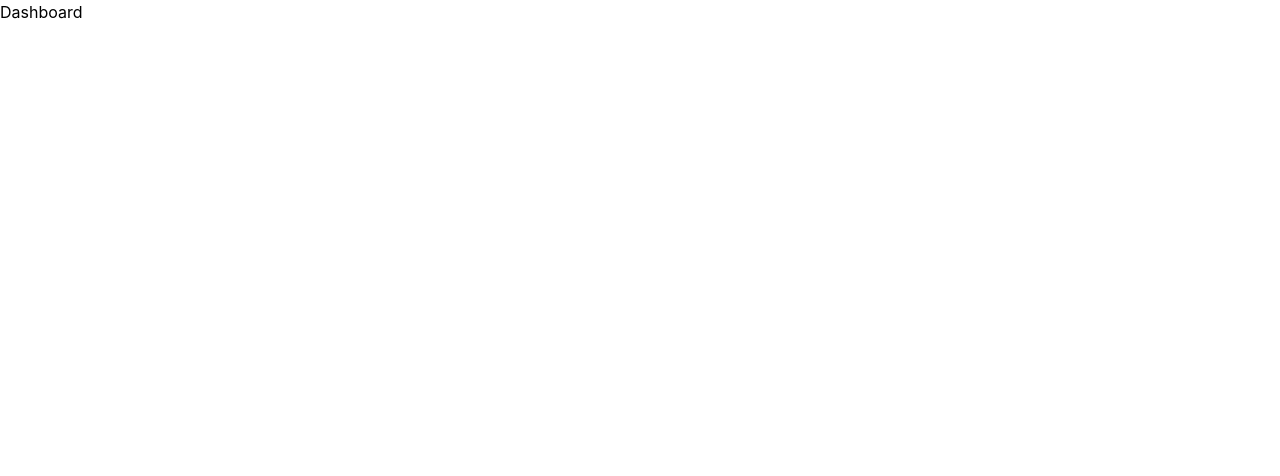
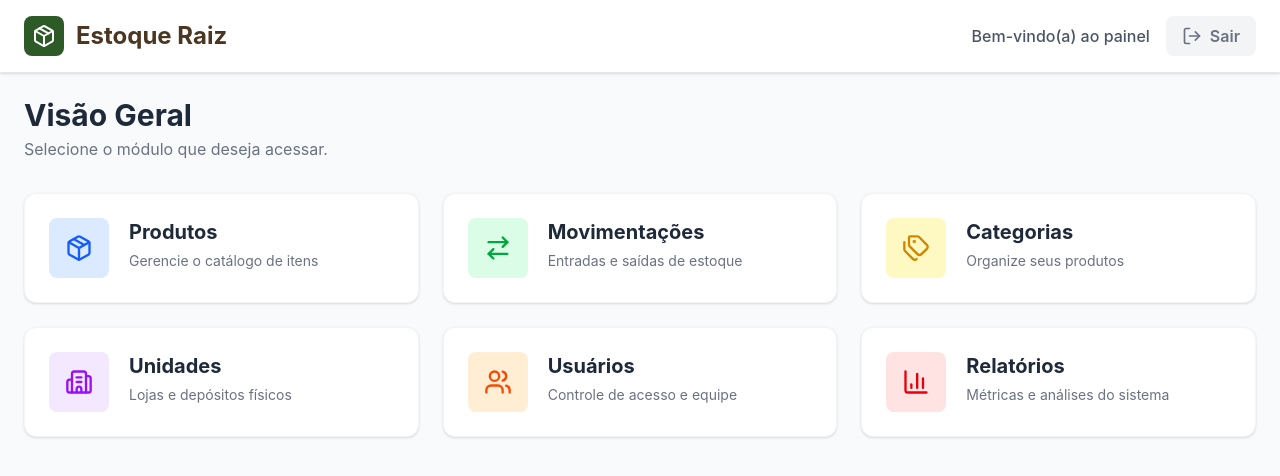
Before and after one commit to Joaokenehen/EstoqueRaizWeb, a React (Vite) app in the folder app-estoqueraiz/: page /dashboard in a window 1280 px wide. Shown: the top 476 px of the page. Built offline with nearby package versions, Linux system fonts and the light colour scheme; sample sign-in values are in the browser's storage.

Commit message:
feat: adicionado modulos ao dashboard e atualizado UI de cadastro/login

```diff
--- a/app-estoqueraiz/package.json
+++ b/app-estoqueraiz/package.json
@@ -12,6 +12,7 @@
   "dependencies": {
     "@tailwindcss/vite": "^4.2.1",
     "axios": "^1.13.6",
+    "lucide-react": "^0.577.0",
     "react": "^19.2.0",
     "react-dom": "^19.2.0",
     "react-router-dom": "^7.13.1",
--- /dev/null
+++ b/app-estoqueraiz/src/data/modulos.ts
@@ -0,0 +1,59 @@
+import {
+  Package,
+  ArrowRightLeft,
+  Tags,
+  Building2,
+  Users,
+  BarChart3
+} from 'lucide-react';
+
+export const modulos = [
+  {
+    nome: 'Produtos',
+    descricao: 'Gerencie o catálogo de itens',
+    rota: '/produtos',
+    icon: Package, // <-- Passamos apenas a referência do componente
+    corIcone: 'text-blue-600',
+    corFundo: 'bg-blue-100'
+  },
+  {
+    nome: 'Movimentações',
+    descricao: 'Entradas e saídas de estoque',
+    rota: '/movimentacoes',
+    icon: ArrowRightLeft,
+    corIcone: 'text-green-600',
+    corFundo: 'bg-green-100'
+  },
+  {
+    nome: 'Categorias',
+    descricao: 'Organize seus produtos',
+    rota: '/categorias',
+    icon: Tags,
+    corIcone: 'text-yellow-600',
+    corFundo: 'bg-yellow-100'
+  },
+  {
+    nome: 'Unidades',
+    descricao: 'Lojas e depósitos físicos',
+    rota: '/unidades',
+    icon: Building2,
+    corIcone: 'text-purple-600',
+    corFundo: 'bg-purple-100'
+  },
+  {
+    nome: 'Usuários',
+    descricao: 'Controle de acesso e equipe',
+    rota: '/usuarios',
+    icon: Users,
+    corIcone: 'text-orange-600',
+    corFundo: 'bg-orange-100'
+  },
+  {
+    nome: 'Relatórios',
+    descricao: 'Métricas e análises do sistema',
+    rota: '/relatorios',
+    icon: BarChart3,
+    corIcone: 'text-red-600',
+    corFundo: 'bg-red-100'
+  },
+];
--- a/app-estoqueraiz/src/pages/Cadastro.tsx
+++ b/app-estoqueraiz/src/pages/Cadastro.tsx
@@ -1,5 +1,6 @@
 import React, { useState } from 'react';
 import { useNavigate } from 'react-router-dom';
+import { Eye, EyeOff } from 'lucide-react';
 import logoEstoque from '../assets/LogoEstoqueRaiz.png';
 import api from '../services/api';
 
@@ -10,6 +11,7 @@ export const Cadastro = () => {
   const [senha, setSenha] = useState("");
   const [mensagem, setMensagem] = useState({ texto: "", cor: "" });
   const [cpf, setCpf] = useState("");
+  const [mostrarSenha, setMostrarSenha] = useState(false);
 
   const handleCadastro = async (e: React.FormEvent) => {
     e.preventDefault();
@@ -24,7 +26,7 @@ export const Cadastro = () => {
 
       if (response.status === 201) {
         setMensagem({ texto: 'Usuário criado com sucesso!', cor: 'green' });
-        setNome(''); setEmail(''); setSenha('');
+        setNome(''); setEmail(''); setSenha(''); setCpf('');
       }
     } catch (error: any) {
       const erroBackend = error.response?.data?.message || 'Erro ao cadastrar';
@@ -90,15 +92,25 @@ export const Cadastro = () => {
             <label className="block text-sm font-semibold text-raiz-marrom mb-1">
               Senha
             </label>
+            <div className="relative">
               <input
-              type="password"
+                type={mostrarSenha ? "text" : "password"}
                 placeholder="••••••••"
-              className="w-full px-4 py-3 rounded-lg border border-gray-200 focus:ring-2 focus:ring-raiz-verde focus:border-transparent outline-none transition-all"
+                className="w-full px-4 py-3 pr-12 rounded-lg border border-gray-200 focus:ring-2 focus:ring-raiz-verde focus:border-transparent outline-none transition-all"
                 value={senha}
                 onChange={(e) => setSenha(e.target.value)}
                 required
                 data-testid="senha-input"
               />
+              <button
+                type="button"
+                onClick={() => setMostrarSenha(!mostrarSenha)}
+                className="absolute right-3 top-1/2 -translate-y-1/2 text-gray-400 hover:text-raiz-verde transition-colors"
+                title={mostrarSenha ? "Ocultar senha" : "Mostrar senha"}
+              >
+                {mostrarSenha ? <EyeOff size={20} /> : <Eye size={20} />}
+              </button>
+            </div>
           </div>
 
           <div>
@@ -110,7 +122,7 @@ export const Cadastro = () => {
               placeholder="00000000000"
               className="w-full px-4 py-3 rounded-lg border border-gray-200 focus:ring-2 focus:ring-raiz-verde focus:border-transparent outline-none transition-all"
               value={cpf}
-              onChange={(e) => setCpf(e.target.value.replace(/\D/g, ''))} // Expressão para aceitar só números
+              onChange={(e) => setCpf(e.target.value.replace(/\D/g, ''))}
               maxLength={11}
               required
               data-testid="cpf-input"
--- a/app-estoqueraiz/src/pages/Dashboard.tsx
+++ b/app-estoqueraiz/src/pages/Dashboard.tsx
@@ -1,7 +1,71 @@
+import { useNavigate } from 'react-router-dom';
+import { LogOut, Package } from 'lucide-react';
+import { modulos } from '../data/modulos';
+
 export function Dashboard() {
+  const navigate = useNavigate();
+
+  const handleLogout = () => {
+    localStorage.removeItem('@EstoqueRaiz:token');
+    navigate('/login');
+  };
+
   return (
-    <div>
-      <h1>Dashboard</h1>
+    <div className="min-h-screen bg-gray-50 flex flex-col">
+      <header className="bg-white border-b border-gray-200 px-6 py-4 flex items-center justify-between shadow-sm">
+        <div className="flex items-center space-x-3">
+          <div className="w-10 h-10 bg-raiz-verde rounded-lg flex items-center justify-center">
+            <Package className="text-white" size={24} />
+          </div>
+          <h1 className="text-2xl font-bold text-raiz-marrom">Estoque Raiz</h1>
+        </div>
+
+        <div className="flex items-center space-x-4">
+          <span className="text-gray-600 font-medium hidden sm:block">
+            Bem-vindo(a) ao painel
+          </span>
+          <button
+            onClick={handleLogout}
+            className="flex items-center space-x-2 text-gray-500 hover:text-red-600 transition-colors bg-gray-100 hover:bg-red-50 px-4 py-2 rounded-lg"
+          >
+            <LogOut size={20} />
+            <span className="font-semibold">Sair</span>
+          </button>
+        </div>
+      </header>
+
+      <main className="flex-1 p-6 max-w-7xl mx-auto w-full">
+        <div className="mb-8">
+          <h2 className="text-3xl font-bold text-gray-800">Visão Geral</h2>
+          <p className="text-gray-500 mt-1">Selecione o módulo que deseja acessar.</p>
+        </div>
+
+        <div className="grid grid-cols-1 sm:grid-cols-2 lg:grid-cols-3 gap-6">
+          {modulos.map((modulo) => {
+            const IconeDoModulo = modulo.icon;
+
+            return (
+              <button
+                key={modulo.nome}
+                onClick={() => navigate(modulo.rota)}
+                className="bg-white rounded-xl p-6 shadow-sm border border-gray-100 hover:shadow-md hover:border-raiz-verde transition-all duration-200 flex items-start text-left group"
+              >
+                <div className={`p-4 rounded-lg ${modulo.corFundo} ${modulo.corIcone} mr-5 group-hover:scale-110 transition-transform duration-200`}>
+                  <IconeDoModulo size={28} />
+                </div>
+                <div>
+                  <h3 className="text-xl font-bold text-gray-800 group-hover:text-raiz-verde transition-colors">
+                    {modulo.nome}
+                  </h3>
+                  <p className="text-gray-500 text-sm mt-1 leading-relaxed">
+                    {modulo.descricao}
+                  </p>
+                </div>
+              </button>
+            );
+          })}
+        </div>
+      </main>
     </div>
   );
 }
--- a/app-estoqueraiz/src/pages/Login.tsx
+++ b/app-estoqueraiz/src/pages/Login.tsx
@@ -1,5 +1,6 @@
 import React, { useState } from 'react';
 import { useNavigate } from 'react-router-dom';
+import { Eye, EyeOff } from 'lucide-react'; // <-- Importamos os ícones
 import logoEstoque from '../assets/LogoEstoqueRaiz.png';
 import api from '../services/api';
 
@@ -7,7 +8,7 @@ export const Login = () => {
   const navigate = useNavigate();
   const [email, setEmail] = useState("");
   const [senha, setSenha] = useState("");
-
+  const [mostrarSenha, setMostrarSenha] = useState(false); // <-- Estado do olhinho
 
   const handleLogin = async (e: React.FormEvent) => {
     e.preventDefault();
@@ -18,12 +19,11 @@ export const Login = () => {
         senha
       });
 
-    // Pega o token retornado pelo auth-service
       const { token } = response.data;
       localStorage.setItem('@EstoqueRaiz:token', token);
 
       console.log("Login feito com sucesso!");
-    navigate('/dashboard'); // Ajuste para a tela inicial do seu sistema
+      navigate('/dashboard');
 
     } catch (error: any) {
       console.error("Erro ao fazer login:", error);
@@ -69,15 +69,27 @@ export const Login = () => {
             <label className="block text-sm font-semibold text-raiz-marrom mb-1">
               Senha
             </label>
+            {/* Wrapper relative para posicionar o botão do olhinho */}
+            <div className="relative">
               <input
-              type="password"
+                type={mostrarSenha ? "text" : "password"} // <-- Mágica acontece aqui
                 placeholder="••••••••"
-              className="w-full px-4 py-3 rounded-lg border border-gray-200 focus:ring-2 focus:ring-raiz-verde focus:border-transparent outline-none transition-all"
+                // Adicionamos pr-12 para o texto não ficar embaixo do ícone
+                className="w-full px-4 py-3 pr-12 rounded-lg border border-gray-200 focus:ring-2 focus:ring-raiz-verde focus:border-transparent outline-none transition-all"
                 value={senha}
                 onChange={(e) => setSenha(e.target.value)}
                 required
                 input-testid="senha-input"
               />
+              <button
+                type="button"
+                onClick={() => setMostrarSenha(!mostrarSenha)}
+                className="absolute right-3 top-1/2 -translate-y-1/2 text-gray-400 hover:text-raiz-verde transition-colors"
+                title={mostrarSenha ? "Ocultar senha" : "Mostrar senha"}
+              >
+                {mostrarSenha ? <EyeOff size={20} /> : <Eye size={20} />}
+              </button>
+            </div>
           </div>
 
           <button
```
Also changed, not shown: 1 other file (tests, documents, lock files or other folders). Lines whose indentation alone changed are shown as unchanged.
